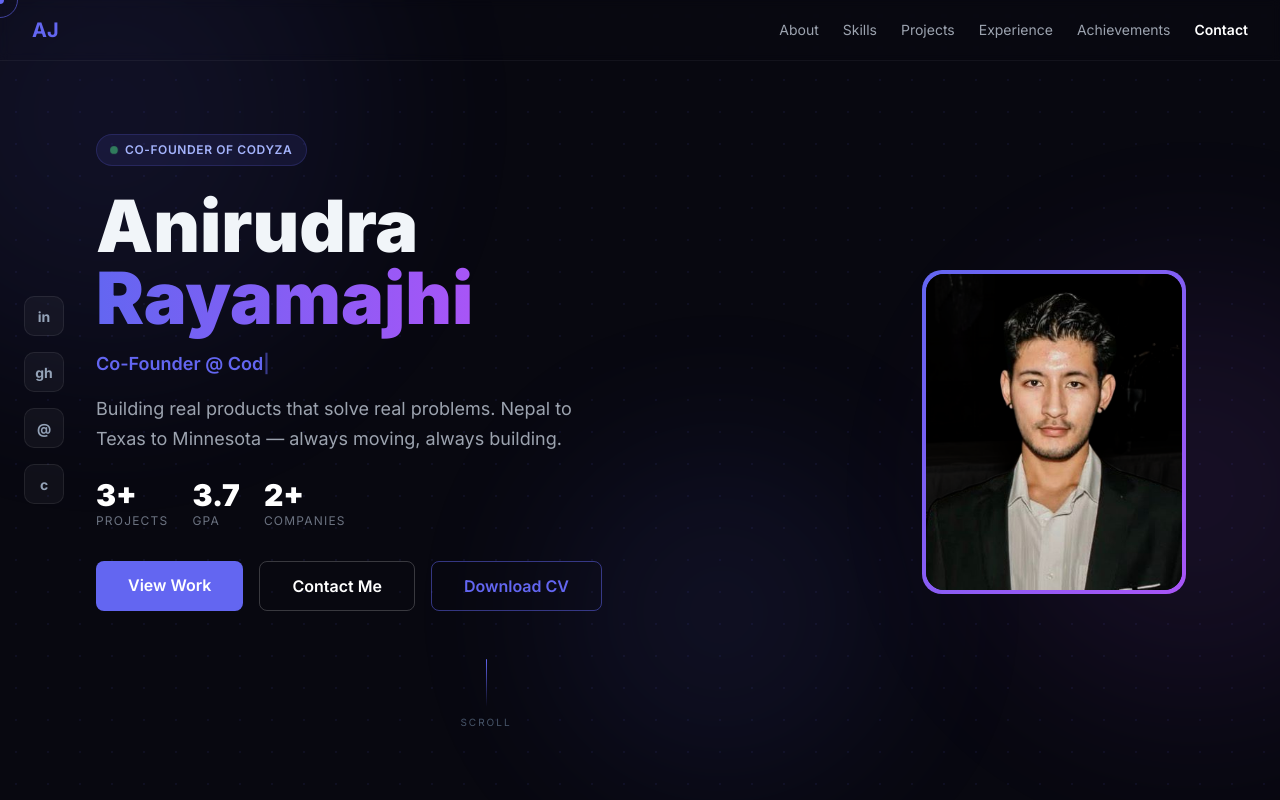
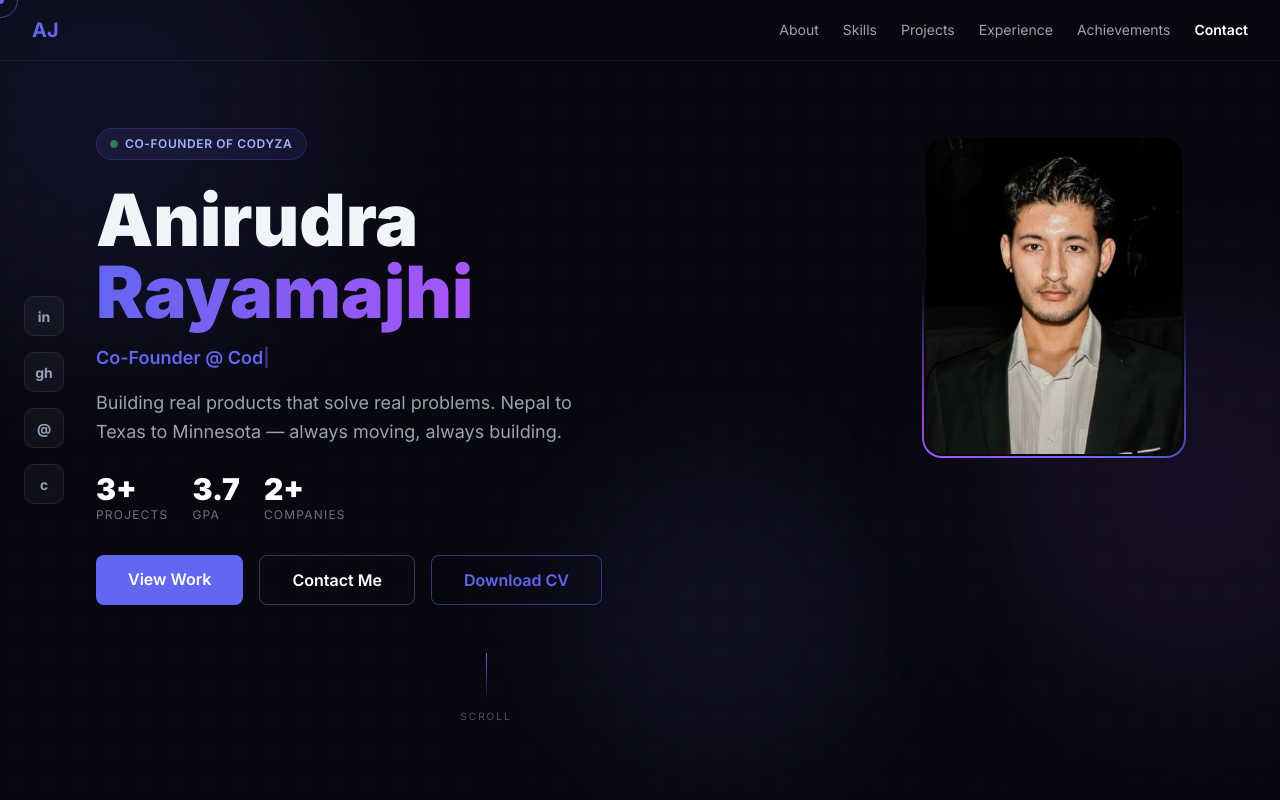
Before and after one commit to rayamajhianirudra-droid/aj-portfolio, a React (Create React App) app: page / in a window 1280 px wide. Shown: the top 800 px of the page. Built offline with nearby package versions, Linux system fonts and the light colour scheme.

Commit message:
Animated border photo, aligned hero, Texas 2021

```diff
--- a/src/App.css
+++ b/src/App.css
@@ -101,14 +101,42 @@ body {
   position: relative;
   width: 260px;
   height: 320px;
+  align-self: flex-start;
+  margin-top: 8px;
 }
 
 .photo-ring {
   position: absolute;
   inset: -2px;
   border-radius: 20px;
-  background: linear-gradient(135deg, #6366F1, #A855F7);
   z-index: 0;
+  background: transparent;
+  overflow: hidden;
+}
+
+.photo-ring::before {
+  content: '';
+  position: absolute;
+  inset: -100%;
+  background: conic-gradient(
+    from 0deg,
+    transparent 0deg,
+    #6366F1 60deg,
+    #A855F7 120deg,
+    transparent 180deg,
+    transparent 360deg
+  );
+  animation: rotate-border 3s linear infinite;
+  z-index: 0;
+}
+
+.photo-ring::after {
+  content: '';
+  position: absolute;
+  inset: 2px;
+  border-radius: 18px;
+  background: #080810;
+  z-index: 1;
 }
 
 .photo-inner {
@@ -117,7 +145,7 @@ body {
   border-radius: 18px;
   overflow: hidden;
   background: #0F1120;
-  z-index: 1;
+  z-index: 2;
 }
 
 .photo-inner img {
@@ -125,6 +153,11 @@ body {
   height: 100%;
   object-fit: cover;
   object-position: top;
+}
+
+@keyframes rotate-border {
+  from { transform: rotate(0deg); }
+  to { transform: rotate(360deg); }
 }
 
 .social-sidebar {
--- a/src/App.js
+++ b/src/App.js
@@ -172,8 +172,8 @@ function App() {
       </AnimatePresence>
 
       {/* HERO */}
-      <section className="min-h-screen flex items-center px-8 md:px-24 pt-24 pb-8 relative z-10">
-        <motion.div variants={containerVariants} initial="hidden" animate="visible" className="flex flex-col md:flex-row items-center justify-between w-full gap-12">
+      <section className="min-h-screen flex items-start px-8 md:px-24 pt-32 pb-8 relative z-10">
+        <motion.div variants={containerVariants} initial="hidden" animate="visible" className="flex flex-col md:flex-row items-start justify-between w-full gap-12">
           <div className="flex-1">
             <motion.div variants={itemVariants} className="badge">
               <span className="badge-dot" />
```
